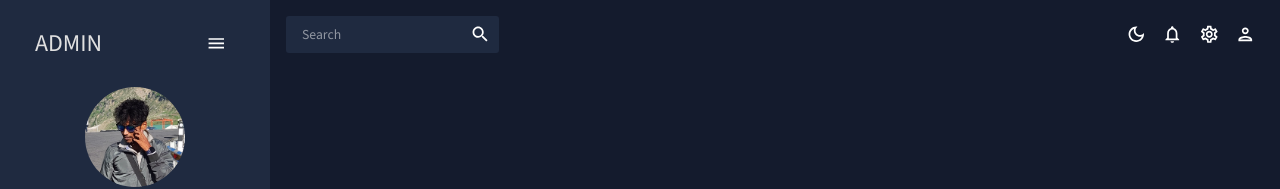
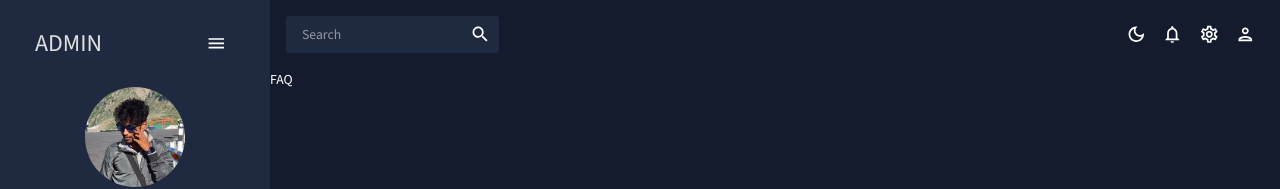
Before and after one commit to ami-pbj/Profile-Dashboard, a React (Create React App) app: page /faq in a window 1280 px wide. Shown: the top 189 px of the page. Built offline with nearby package versions, Linux system fonts and the light colour scheme.

Commit message:
Added FAQ Section

```diff
--- a/src/App.js
+++ b/src/App.js
@@ -9,10 +9,10 @@ import Contacts from "./scenes/contacts";
 import Invoices from "./scenes/invoices";
 import Form from "./scenes/form";
 import Calendar from "./scenes/calendar";
+import FAQ from "./scenes/faq";
 // import Bar from "./scenes/bar";
 // import Line from "./scenes/line";
 // import Pie from "./scenes/pie";
-// import FAQ from "./scenes/faq";
 // import Geography from "./scenes/geography";
 
 
@@ -38,10 +38,10 @@ function App() {
                 <Route path="/invoices" element={<Invoices />}/>
                 <Route path="/form" element={<Form />}/>
                 <Route path="/calender" element={<Calendar />}/>
+                <Route path="/faq" element={<FAQ />}/>
                 {/* <Route path="/bar" element={<Bar />}/> */}
                 {/* <Route path="/pie" element={<Pie />}/> */}
                 {/* <Route path="/line" element={<Line />}/> */}
-                {/* <Route path="/faq" element={<FAQ />}/> */}
                 {/* <Route path="/geography" element={<Geography />}/> */}
               </Routes>
             </main>
--- /dev/null
+++ b/src/scenes/faq/index.jsx
@@ -0,0 +1,10 @@
+import { Box } from '@mui/material'
+import React from 'react'
+
+const FAQ = () => {
+  return (
+    <Box>FAQ</Box>
+  )
+}
+
+export default FAQ
```
